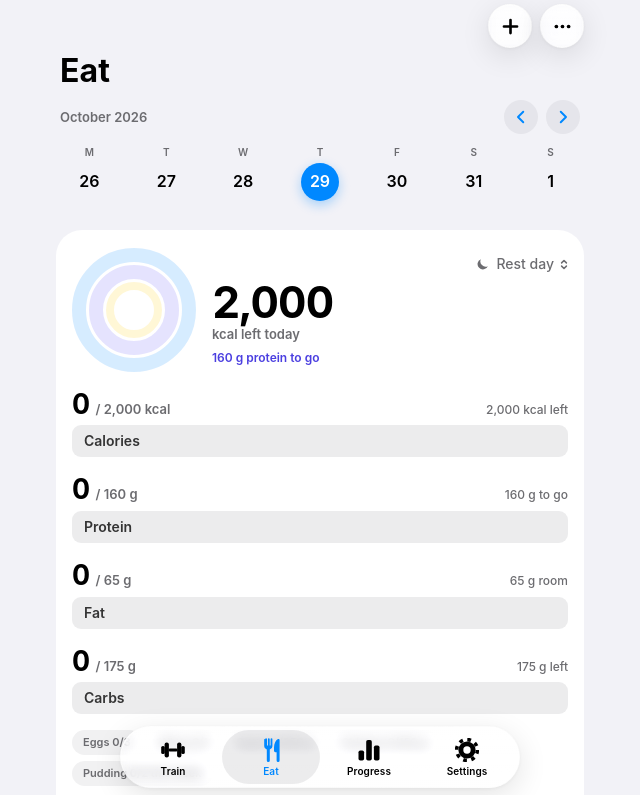
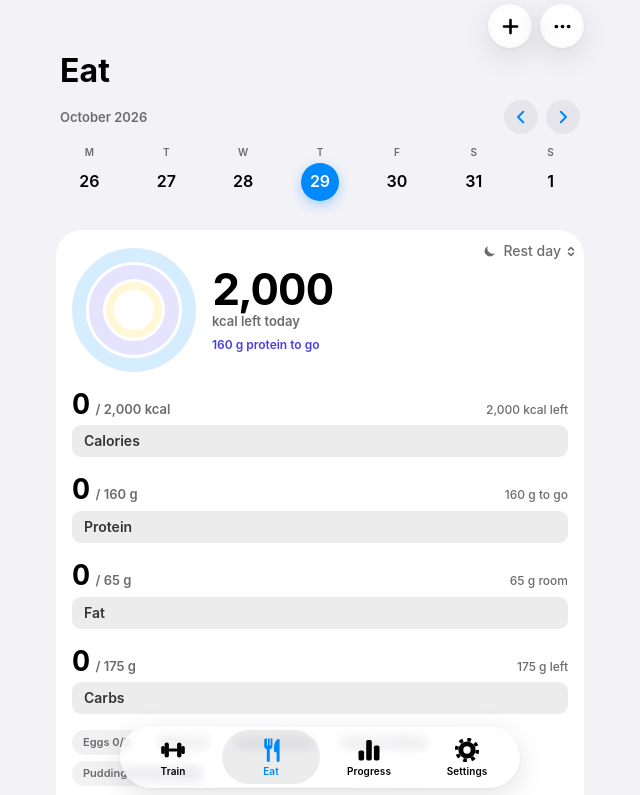
Before and after one commit to surath-me/Fitness-app, a plain HTML site: page index.html in a window 1280 px wide. Both pictures are taken after a click on the button "Eat". Shown: the top 795 px of the page, without its empty margins (320-960 px from the left). Drawn offline with Linux system fonts and the light colour scheme.

Commit message:
Day type picker tucked into the Eat card's top right corner (v3.39)
Co-Authored-By: Claude Opus 5.5 <noreply@anthropic.com>

```diff
--- a/index.html
+++ b/index.html
@@ -353,7 +353,8 @@ body.under .edge.top{opacity:1}
 
 /* ---------- eat ---------- */
 /* the day type: a quiet pop-up button like the Weekly split picker, grey with up/down chevrons, top right of the card */
-.dtrow{display:flex;justify-content:flex-end;margin:-12px -6px -6px 0}
+.summary{position:relative}
+.dtrow{position:absolute;top:0;right:3px}   /* tucked into the card's top right corner, out of the numbers' way */
 .dtpick{display:inline-flex;align-items:center;gap:6px;min-height:44px;padding:0 6px;color:var(--ink2);font-size:14px;font-weight:500;transition:opacity .15s}
 .dtpick svg:first-child{width:15px;height:15px}
 .dtpick svg:last-child{width:8px;height:13px}
@@ -675,7 +676,7 @@ body.lock{overflow:hidden}
    sessions and defaults. Your logs live in the browser and are not
    touched when this changes.
    ===================================================================== */
-const APP_VERSION = '3.38';
+const APP_VERSION = '3.39';
 const LS_KEY = 'coach-v1';
 
 const DEFAULT_TARGETS = {
```
Also changed, not shown: 1 other file.
